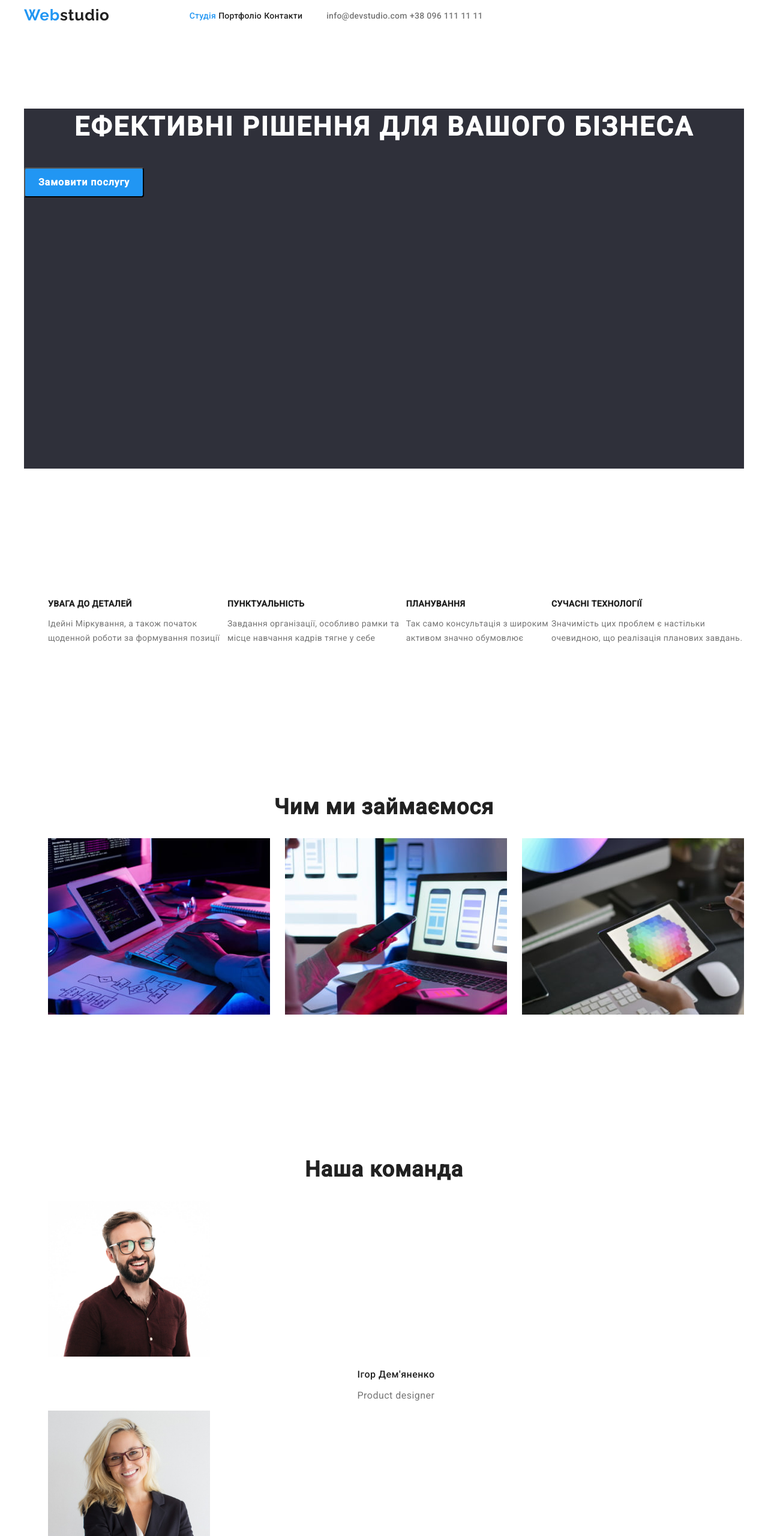
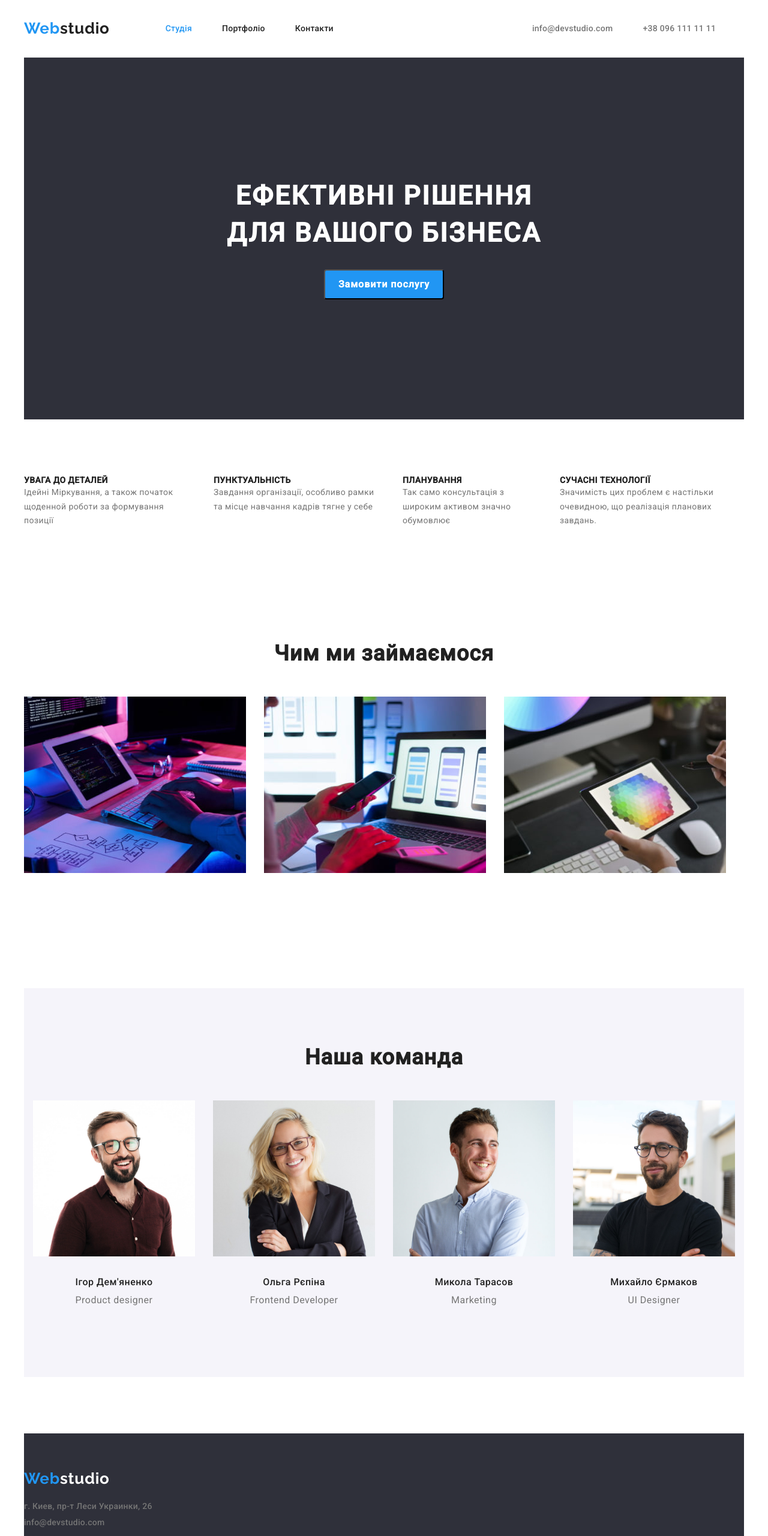
Before and after one commit to LeedLeedLeeed/goit-markup-hw-03, a plain HTML site: page index.html in a window 1280 px wide. Shown: the top 2560 px of the page at 60% size. Drawn offline with nearby package versions, Linux system fonts and the light colour scheme.

Commit message:
розставляє елементи на сторінці

```diff
--- a/css/styles.css
+++ b/css/styles.css
@@ -3,23 +3,42 @@
     --accent: rgba(33, 150, 243, 1);
     --info-text-color: rgba(117, 117, 117, 1);
 }
+ul{
+    list-style-type: none;
+    padding: 0;
+    margin: 0;
+
+}
+h1,
+h2,
+h3,
+h4,
+h5,
+h6{
+    margin-top: 0;
+    margin-bottom: 0;
+}
+p{
+    margin-top: 0;
+    margin-bottom: 0;
+}
 .container{
-    width: 1200px;
+    width: 1230px;
     margin: 0 auto;
+    padding-left: 15px;
+    padding-right: 15px;
 
 }
 .header{
+    border-bottom: 1px solid rgba(236, 236, 236, 1);
+}
 
+.nav{
     display: flex;
     align-items: center;
+}
 
 
-
-}
-
-ul{
-    list-style-type: none;
-}
 
 .logo{
     color: var(--title-text-color);
@@ -30,15 +49,20 @@ ul{
     font-size: 26px;
     line-height: 1.2;
     letter-spacing: 0.03em;
-    margin-right: 93px;
+    margin-top: 0;
+    display: block;
+    padding-top: 32px;
+    padding-bottom: 32px;
 
     }
 .web{
     color: var(--accent);
     }
-.nav{
-    display: flex;
+.navigation .link{
 
+    display: block;
+    padding-top: 32px;
+    padding-bottom: 32px;
 }
 .link{
     font-family: 'Roboto', sans-serif;
@@ -49,12 +73,10 @@ ul{
     letter-spacing: 0.02em;
     text-decoration: none;
     color: var(--title-text-color);
-    margin-right: 50px;
-    padding-left: 0;
+
+
 }
-.link:last-child {
-    margin-right: 0;
-}
+
 
 
 .link-contacts{
@@ -66,16 +88,26 @@ ul{
     line-height: 1.1;
     letter-spacing: 0.02em;
     color: var(--info-text-color);
+    display: block;
+    padding-top: 32px;
+    padding-bottom: 32px;
 }
 .link-contacts:hover{
     color: var(--accent);
 }
 
 /*header*/
-.navigation > li {
+.navigation   {
+    display: flex;
+    margin-left: 93px;
 
-    display: inline;
-
+    margin-bottom: 0;
+}
+.navigation .item{
+    margin-right: 50px;
+}
+.navigation .item:last-child{
+    margin-right: 0;
 }
 .navigation > li :hover,
 .navigation > li :focus {
@@ -85,20 +117,35 @@ ul{
     color: var(--accent);
 }
 
-.contacts > li{
+.contacts{
+    display: flex;
 
-    display: inline;
+    margin-left: 331px;
+
+
+
+
+}
+.contacts .item{
+    margin-right: 50px;
+}
+.contacts .item:last-child{
+    margin-right: 0;
 }
 .section{
     padding-top: 94px;
     padding-bottom: 94px;
 
+
 }
 
 
 .main-backgroung{
+
+    text-align: center;
     background-color: rgba(47, 48, 58, 1);
-    height: 600px;
+
+
 }
 .main-header{
     font-family: 'Roboto', sans-serif;
@@ -110,8 +157,13 @@ ul{
     letter-spacing: 0.06em;
     text-transform: uppercase;
     color: rgba(255, 255, 255, 1);
+    padding-top: 200px;
+    margin: 0 auto;
+    width: 50%;
+
 }
 .order-button{
+    display: inline-block;
 
     background-color: var(--accent);
     color: rgba(255, 255, 255, 1);
@@ -124,20 +176,28 @@ ul{
     font-size: 16px;
     line-height: 1.9;
     letter-spacing: 0.06em;
+    text-align: center;
+    margin-bottom: 200px;
+    margin-top: 30px;
 }
 .order-button:hover{
     background-color: #188ce8;
 }
+.benefits-content{
+    display: flex;
+
+}
+.benefits-item{
+    align-items: center;
+
+}
+.benefits-item:not(:last-child){
+    margin-right: 30px;
+}
 .benefits-header{
     display: none;
 }
-.benefits > ul{
 
-
-    display: flex;
-    justify-content: space-between;
-
-}
 .benefits-sub-header{
     font-family: 'Roboto', sans-serif;
     font-style: normal;
@@ -158,9 +218,10 @@ ul{
     color: var(--info-text-color);
 }
 .what-we-do > ul{
-
     display: flex;
-    justify-content: space-between;
+}
+.what-we-do-item:not(:last-child){
+    margin-right: 30px;
 
 }
 .what-we-do-header{
@@ -172,11 +233,14 @@ ul{
     text-align: center;
     letter-spacing: 0.03em;
     color: var(--title-text-color);
+    margin-bottom: 50px;
+    margin-top: 0;
 }
 .our-team{
     width: 100%;
     height: 648px;
     background-color: rgba(245, 244, 250, 1);
+
 }
 .team-header{
     font-family: 'Roboto', sans-serif;
@@ -188,8 +252,11 @@ ul{
     letter-spacing: 0.03em;
     text-align: center;
     color: var(--title-text-color);
+    padding-top: 94px;
+    padding-bottom: 50px;
 }
 .our-team-sub-header{
+    display: block;
     font-family: 'Roboto', sans-serif;;
     font-style: normal;
     font-weight: 500;
@@ -198,8 +265,11 @@ ul{
     text-align: center;
     letter-spacing: 0.03em;
     color: var(--title-text-color);
+    margin-top: 30px;
+    padding-bottom: 10px;
 }
 .our-team-text{
+    display: block;
     font-family: 'Roboto', sans-serif;;
     font-style: normal;
     font-weight: 400;
@@ -208,13 +278,15 @@ ul{
     text-align: center;
     letter-spacing: 0.03em;
     color: var(--info-text-color);
+
 }
 .our-team > ul{
-
-
     display: flex;
-    justify-content: space-between;
-
+    align-items: center;
+    justify-content: center;
+}
+.our-team-item:not(:last-child){
+    margin-right: 30px;
 }
 
 
@@ -240,13 +312,18 @@ ul{
 }
 .buttons{
     display: flex;
+    margin-bottom: 50px;
+    justify-content: center;
+}
+.buttons-item:not(:last-child){
+    margin-right: 8px;
 }
 .buttons :hover{
     color: rgba(255, 255, 255, 1);
     background-color: var(--accent);
 }
 .our-works-header{
-    opacity: 0;
+    display: none;
 }
 .our-works-subheader{
     font-family: 'Roboto';
@@ -256,6 +333,8 @@ ul{
     line-height: 2;
     letter-spacing: 0.06em;
     color: var(--title-text-color);
+    border-left:1px solid #EEEEEE;
+    border-right:1px solid #EEEEEE;
 }
 .our-works-text{
     font-family: 'Roboto';
@@ -265,19 +344,39 @@ ul{
     line-height: 1.9;
     letter-spacing: 0.03em;
     color: var(--info-text-color);
+    border-left:1px solid #EEEEEE;
+    border-right:1px solid #EEEEEE;
+    border-bottom:1px solid #EEEEEE;
+
 }
 .our-works{
     display: flex;
     flex-wrap:  wrap;
-    justify-content: space-between;
+}
+.our-works-item{
+    margin-bottom: 30px;
+
+    width: 370px;
+    margin-right: 30px;
+}
+.our-works-item:nth-child(3n){
+    margin-right: 0px;
+}
+.our-works-item:nth-child(n + 7){
+    margin-bottom: 0px;
 
 }
+
+
+
+
 .footer{
     background-color: rgba(47, 48, 58, 1);
-    width: 100%;
-    height: 252px;
+
+
 }
 .logo-footer{
+    display: inline-block;
     color: rgba(255, 255, 255, 1);
     text-decoration: none;
     font-family: 'Raleway', sans-serif;
@@ -286,4 +385,27 @@ ul{
     font-size: 26px;
     line-height: 1.2;
     letter-spacing: 0.03em;
+    padding-top: 60px;
+    padding-bottom: 20px;
 }
+.contacts-footer{
+    padding-bottom: 60px;
+}
+.link-contacts-footer{
+    display: inline-block;
+    font-family: 'Roboto', sans-serif;
+    text-decoration: none;
+    font-style: normal;
+    font-weight: 500;
+    font-size: 14px;
+    line-height: 1.1;
+    letter-spacing: 0.02em;
+    color: var(--info-text-color);
+
+}
+.link-contacts-footer-item:not(:last-child){
+    margin-bottom: 9px;
+}
+.link-contacts-footer:hover{
+    color: var(--accent);
+}
--- a/index.html
+++ b/index.html
@@ -21,48 +21,51 @@
 <body>
     <div class="container">
     <header class="header">
+        <div class="nav">
         <a class="logo" href="/"><span class="web">Web</span>studio</a>
-        <nav class="nav">
+        <nav>
             <ul class="navigation">
-                <li><a class="link current" href="index.html">Студія</a></li>
-                <li><a class="link" href="portfolio.html">Портфоліо</a></li>
-                <li><a class="link" href="#">Контакти</a></li>
+                <li class="item"><a class="link current" href="index.html">Студія</a></li>
+                <li class="item"><a class="link" href="portfolio.html">Портфоліо</a></li>
+                <li class="item"><a class="link" href="#">Контакти</a></li>
             </ul>
         </nav>
         <ul class="contacts">
-           <li> <a class="link-contacts" href="mailto:info@devstudio.com">info@devstudio.com</a>
+           <li class="item"> <a class="link-contacts" href="mailto:info@devstudio.com">info@devstudio.com</a>
            </li>
-           <li>
+           <li class="item">
             <a class="link-contacts" href="tel:+380961111111">+38 096 111 11 11</a>
             </li>
         </ul>
+    </div>
     </header>
     <main>
-        <section class="section">
+
         <div class="main-backgroung">
             <h1 class="main-header">Ефективні рішення для вашого бізнеса</h1>
             <button class="order-button" type="button">Замовити послугу</button>
         </div>
-        </section>
+
+
 
         <section class="section">
             <div class="benefits">
             <h2 class="benefits-header">умовний заголовок наші переваги</h2>
-            <ul>
-                <li>
+            <ul class="benefits-content">
+                <li class="benefits-item">
                     <h3 class="benefits-sub-header">Увага до Деталей</h3>
                     <p class="benefits-text">Ідейні Міркування, а також початок щоденной роботи за формування позиції </p>
                 </li>
-                <li>
+                <li class="benefits-item">
                     <h3 class="benefits-sub-header">Пунктуальність</h3>
                     <p class="benefits-text">Завдання організації, особливо рамки та місце навчання кадрів тягне у себе</p>
                 </li>
-                <li>
+                <li class="benefits-item">
                     <h3 class="benefits-sub-header">Планування</h3>
                     <p class="benefits-text">Так само консультація з широким активом значно обумовлює
                     </p>
                 </li>
-                <li>
+                <li class="benefits-item">
                     <h3 class="benefits-sub-header">Сучасні технології</h3>
                     <p class="benefits-text">Значимість цих проблем є настільки очевидною, що реалізація планових завдань.
                     </p>
@@ -74,29 +77,30 @@
             <div class="what-we-do">
             <h2 class="what-we-do-header">Чим ми займаємося</h2>
             <ul>
-                <li>
+                <li class="what-we-do-item">
                     <img src="./images/whtwedo/1.jpg" width="370" alt="робоче місце за столом">
                 </li>
-                <li>
+                <li class="what-we-do-item">
                     <img src="./images/whtwedo/2.jpg" width="370"  alt="робота за допомогою телефона та ноутбука">
                 </li>
-                <li>
+                <li class="what-we-do-item">
                     <img src="./images/whtwedo/3.jpg" width="370" alt="планшет">
                 </li>
              </ul>
             </div>
         </section>
         <section class="section">
+            <div class="our-team">
             <h2 class="team-header">Наша команда</h2>
             <ul>
-                <li>
+                <li class="our-team-item">
                     <a href="#">
                         <img src="./images/team/1.jpg" width="270" height="260" alt="Ігор Дем'яненко">
                     </a>
                     <h3 class="our-team-sub-header">Ігор Дем'яненко</h3>
                     <p class="our-team-text">Product designer</p>
                 </li>
-                <li>
+                <li class="our-team-item">
 
                     <a href="#">
                         <img src="./images/team/2.jpg" width="270" height="260"  alt="Ольга Рєпіна">
@@ -104,14 +108,14 @@
                     <h3 class="our-team-sub-header">Ольга Рєпіна</h3>
                     <p class="our-team-text">Frontend Developer</p>
                 </li>
-                <li>
+                <li class="our-team-item">
                     <a href="#">
                         <img src="./images/team/3.jpg" width="270" height="260" alt="Микола Тарасов">
                     </a>
                     <h3 class="our-team-sub-header">Микола Тарасов</h3>
                     <p class="our-team-text">Marketing</p>
                 </li>
-                <li>
+                <li class="our-team-item">
                     <a href="#">
                         <img src="./images/team/4.jpg" width="270" height="260" alt="Михайло Єрмаков">
                     </a>
@@ -119,18 +123,20 @@
                     <p class="our-team-text">UI Designer</p>
                 </li>
             </ul>
+        </div>
         </section>
 
     </main>
     <footer class="footer">
         <a class="logo-footer" href="/"><span class="web">Web</span>studio</a>
         <address>
-            <ul>
-                <li><a class="link-contacts" href="#">г. Киев, пр-т Леси Украинки, 26</a></li>
-                <li> <a class="link-contacts" href="mailto:info@devstudio.com">info@devstudio.com</a>
+            <ul class="contacts-footer">
+                <li class="link-contacts-footer-item"><a class="link-contacts-footer" href="#">г. Киев, пр-т Леси Украинки, 26</a></li>
+                <li class="link-contacts-footer-item">
+                    <a class="link-contacts-footer" href="mailto:info@devstudio.com">info@devstudio.com</a>
                 </li>
-                <li>
-                 <a class="link-contacts" href="tel:+380961111111">+38 096 111 11 11</a>
+                <li class="link-contacts-footer-item">
+                 <a class="link-contacts-footer" href="tel:+380961111111">+38 096 111 11 11</a>
                  </li>
              </ul>
         </address>
```
Also changed, not shown: portfolio.html (+30 -26 lines).
